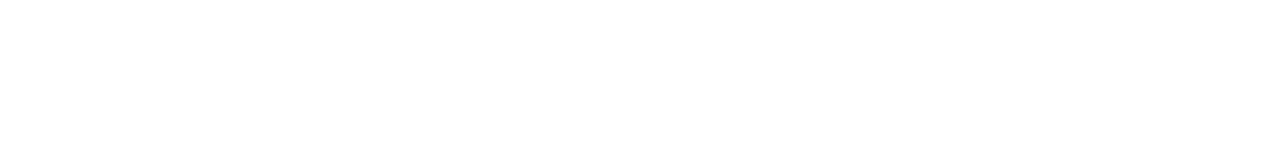
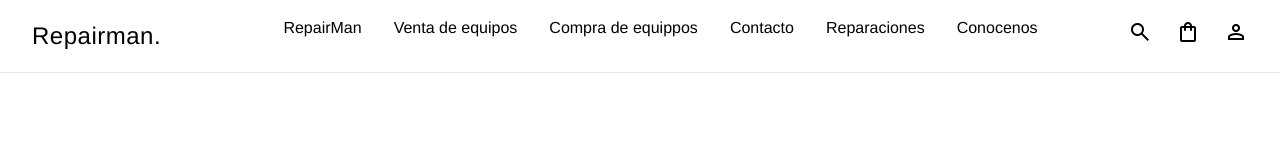
Before and after one commit to alamdominic/repairman, a plain HTML site: page index.html in a window 1280 px wide. Drawn offline with nearby package versions, Linux system fonts and the light colour scheme; a web font is replaced by a local one.

Commit message:
Se añadio navbar a index y su css al index

```diff
--- /dev/null
+++ b/index.css
@@ -0,0 +1,94 @@
+@import url('https://fonts.googleapis.com/css2?family=Helvetica+Neue:wght@400;500&display=swap');
+@import url('https://fonts.googleapis.com/css2?family=Material+Symbols+Outlined');
+
+:root {
+    --primary-color: #000;
+    --hover-color: #666;
+    --background-color: #fff;
+}
+
+* {
+    margin: 0;
+    padding: 0;
+    box-sizing: border-box;
+}
+
+body {
+    font-family: 'Helvetica Neue', sans-serif;
+    background-color: var(--background-color);
+}
+
+.navbar {
+    display: flex;
+    justify-content: space-between;
+    align-items: center;
+    padding: 1rem 2rem;
+    background-color: var(--background-color);
+    border-bottom: 1px solid #e5e5e5;
+    position: sticky;
+    top: 0;
+}
+
+.navbar__logo span {
+    font-weight: 500;
+    font-size: 1.5rem;
+    letter-spacing: 0.5px;
+    color: var(--primary-color);
+}
+
+.navbar__links {
+    display: flex;
+    list-style: none;
+    gap: 2rem;
+}
+
+.navbar__links a {
+    text-decoration: none;
+    color: var(--primary-color);
+    font-size: 1rem;
+    position: relative;
+    transition: color 0.3s ease;
+}
+
+.navbar__links a::after {
+    content: '';
+    display: block;
+    width: 0;
+    height: 1px;
+    background: var(--primary-color);
+    transition: width 0.3s;
+    position: absolute;
+    bottom: -4px;
+    left: 0;
+}
+
+.navbar__links a:hover {
+    color: var(--hover-color);
+}
+
+.navbar__links a:hover::after {
+    width: 100%;
+}
+
+.navbar__actions {
+    display: flex;
+    gap: 1.5rem;
+}
+
+.navbar__actions a {
+    color: var(--primary-color);
+    text-decoration: none;
+    font-size: 1.25rem;
+    transition: color 0.3s ease;
+}
+
+.navbar__actions a:hover {
+    color: var(--hover-color);
+}
+
+/* Optional: Responsive */
+@media (max-width: 768px) {
+    .navbar__links {
+        display: none;
+    }
+}
--- a/index.html
+++ b/index.html
@@ -3,10 +3,32 @@
 <head>
     <meta charset="UTF-8">
     <meta name="viewport" content="width=device-width, initial-scale=1.0">
-    <link href="https://cdn.jsdelivr.net/npm/bootstrap@5.3.7/dist/css/bootstrap.min.css">
+    <link rel="stylesheet" href="https://cdn.jsdelivr.net/npm/bootstrap@5.3.7/dist/css/bootstrap.min.css">
+    <link rel="stylesheet" href="index.css">
     <title>Repairman</title>
 </head>
 <body>
-    <script src="https://cdn.jsdelivr.net/npm/bootstrap@5.3.7/dist/js/bootstrap.bundle.min.js"></script>
+    <div id="NavBar">
+        <nav class="navbar">
+            <div class="navbar__logo">
+            <span>Repairman.</span>
+            </div>
+            <ul class="navbar__links">
+            <li><a href="#">RepairMan</a></li>
+            <li><a href="#">Venta de equipos</a></li>
+            <li><a href="#">Compra de equippos</a></li>
+            <li><a href="#">Contacto</a></li>
+            <li><a href="#">Reparaciones</a></li>
+            <li><a href="/about/about.html">Conocenos</a></li>
+            </ul>
+            <div class="navbar__actions">
+            <a href="#"><span class="material-symbols-outlined">search</span></a>
+            <a href="#"><span class="material-symbols-outlined">shopping_bag</span></a>
+            <a href="#"><span class="material-symbols-outlined">person</span></a>
+            </div>
+        </nav>
+    </div>
+    <script src="https://cdn.jsdelivr.net/npm/@popperjs/core@2.11.8/dist/umd/popper.min.js" integrity="sha384-I7E8VVD/ismYTF4hNIPjVp/Zjvgyol6VFvRkX/vR+Vc4jQkC+hVqc2pM8ODewa9r" crossorigin="anonymous"></script>
+<script src="https://cdn.jsdelivr.net/npm/bootstrap@5.3.7/dist/js/bootstrap.min.js" integrity="sha384-7qAoOXltbVP82dhxHAUje59V5r2YsVfBafyUDxEdApLPmcdhBPg1DKg1ERo0BZlK" crossorigin="anonymous"></script>
 </body>
 </html>
```
